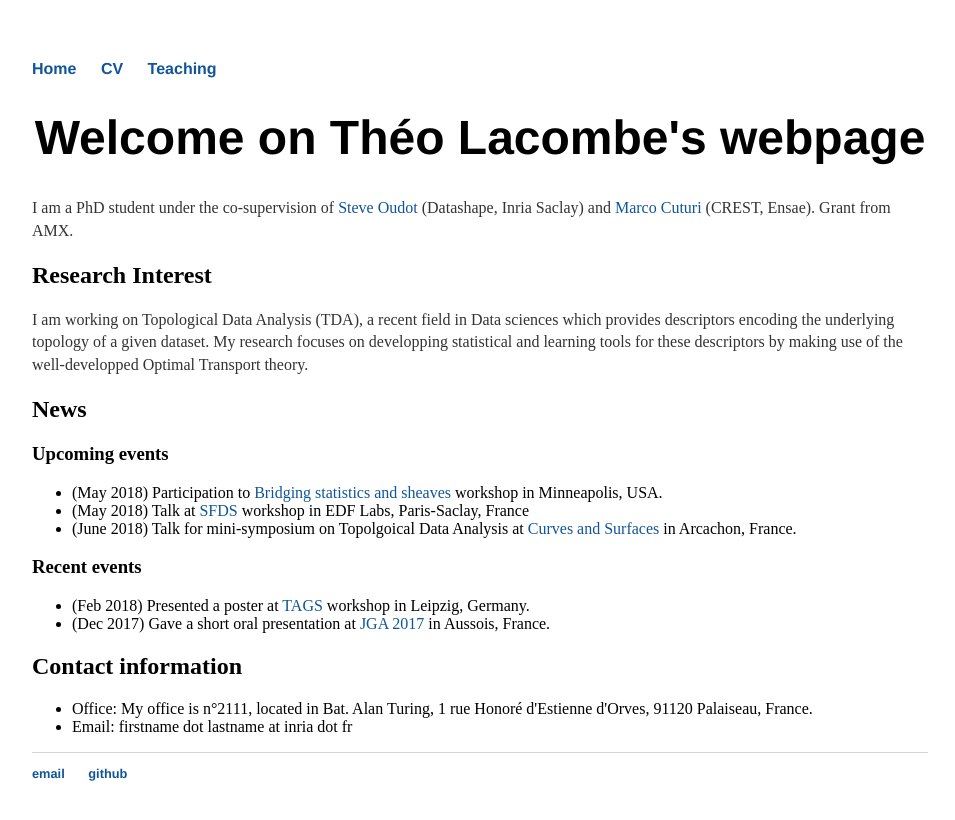
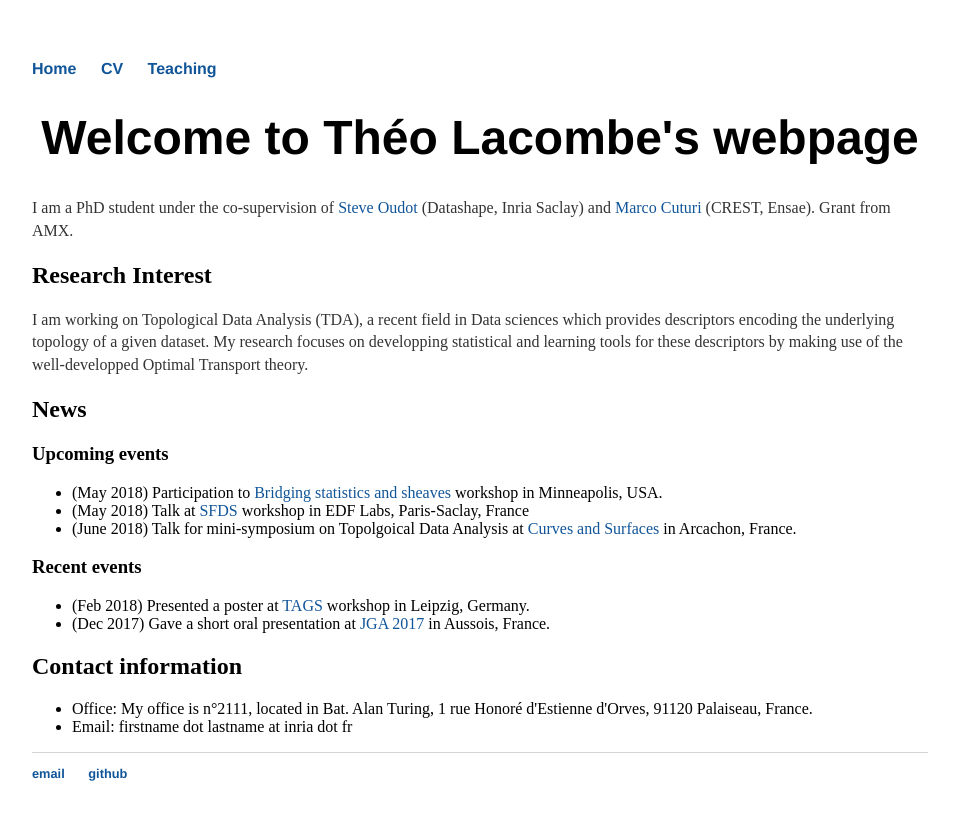
Before and after one commit to tlacombe/tlacombe.github.io, a Jekyll site: the page built from index.html, in a window 1280 px wide. Shown: the top 820 px of the page, without its empty margins (160-1115 px from the left). Built offline with Jekyll 4.4.1, drawn with Linux system fonts in a browser that asks for light colours.

Commit message:
correction in title

```diff
--- a/index.html
+++ b/index.html
@@ -4,7 +4,7 @@ title: Theo Lacombe's webpage
 ---
 <div class="blurb">
   <center>
-    <h1>Welcome on Théo Lacombe's webpage</h1>
+    <h1>Welcome to Théo Lacombe's webpage</h1>
   </center>
     <p>I am a PhD student under the co-supervision of <a href="http://geometrica.saclay.inria.fr/team/Steve.Oudot/">Steve Oudot</a> (Datashape, Inria Saclay) and <a href="http://marcocuturi.net">Marco Cuturi</a> (CREST, Ensae). Grant from AMX.</p>
 
```
